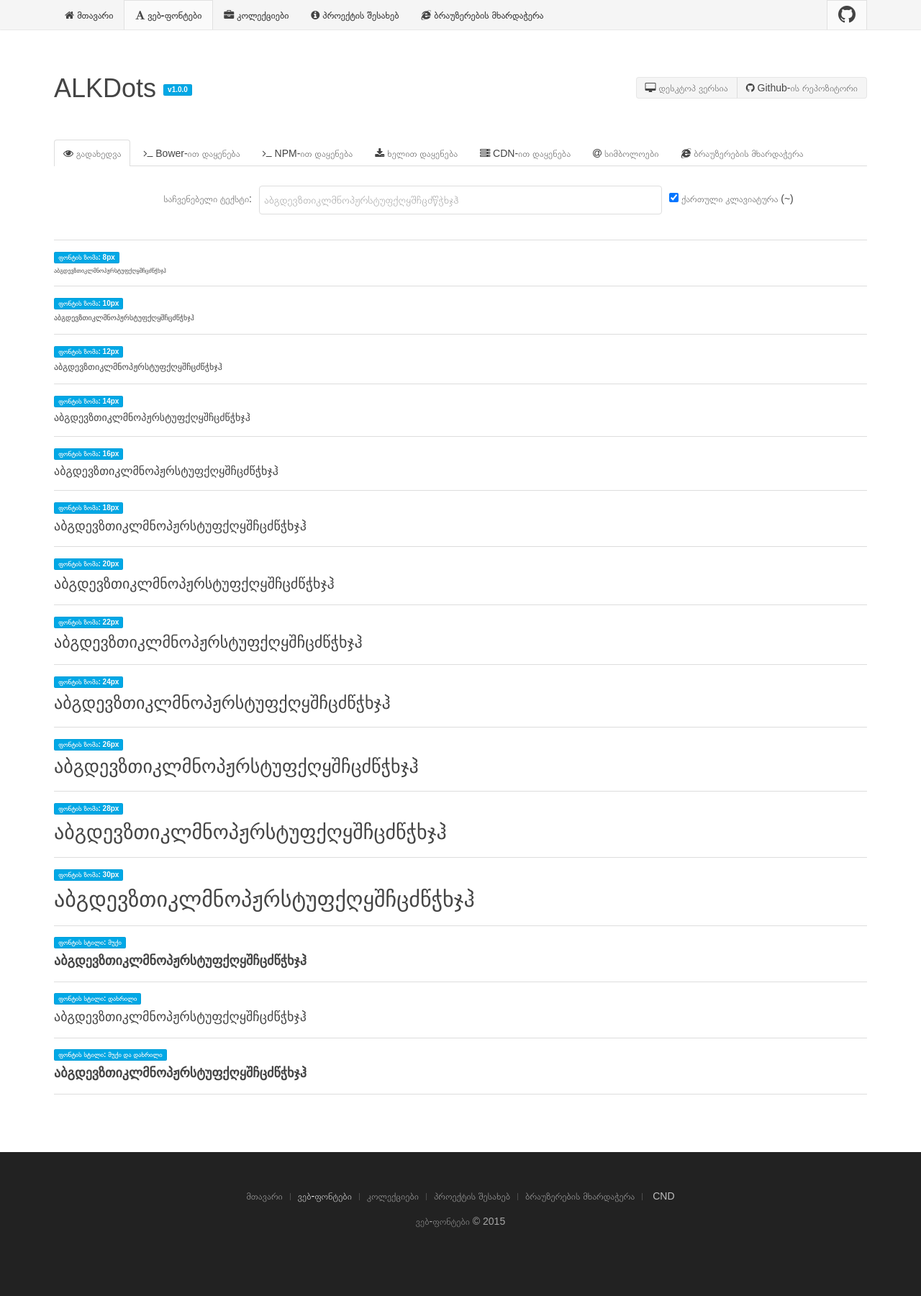
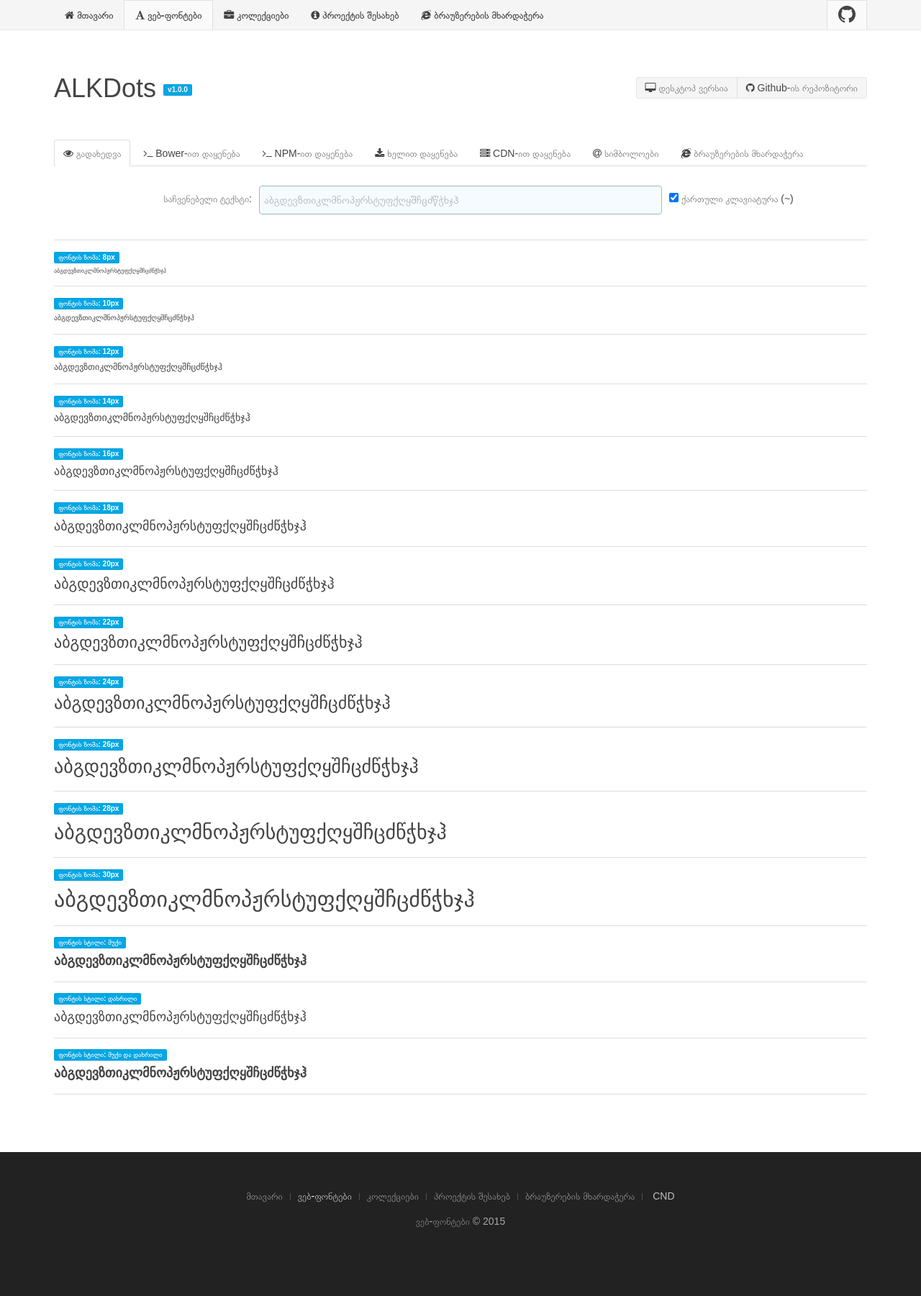
Before and after one commit to web-fonts/web-fonts.github.io, a Jekyll site: the page built from _fonts/alkdots.md, in a window 1280 px wide. Shown: the whole page at 72% size. Built offline with Jekyll 4.4.1, drawn with Linux system fonts in a browser that asks for light colours; some web fonts are replaced.

Commit message:
Update preview.html

```diff
--- a/_includes/font/preview.html
+++ b/_includes/font/preview.html
@@ -7,7 +7,7 @@
             <label for="preview" class="uk-form-label">საჩვენებელი ტექსტი:</label>
         </div>
         <div class="uk-width-medium-2-4 uk-width-small-1-1 uk-margin-small-bottom">
-            <input type="text" class="uk-width-1-1 uk-form-large uk-preview-field" placeholder="{{ site.preview_text }}" id="preview" />
+            <input type="text" class="uk-width-1-1 uk-form-large uk-preview-field" placeholder="{{ site.preview_text }}" id="preview" autofocus />
         </div>
         <div class="uk-width-medium-1-4 uk-width-small-1-1 uk-margin-small-top">
             <input id="kbd-switcher" type="checkbox" />
```
